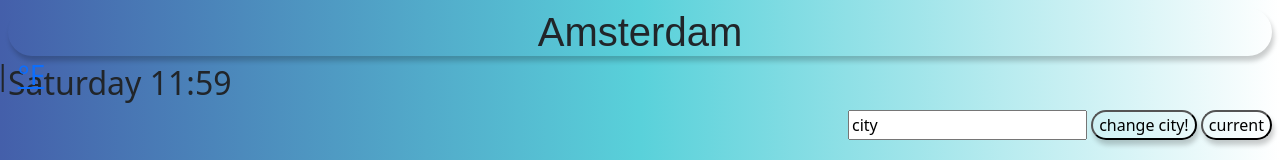
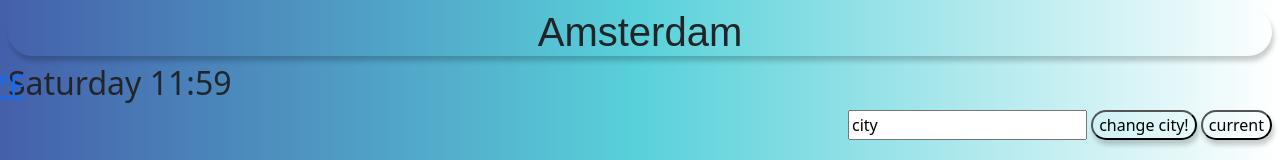
Before and after one commit to Omo249/weatherapphomework, a website built with Parcel: page index.html in a window 1280 px wide. Shown: the top 160 px of the page. Built offline with nearby package versions, Linux system fonts and the light colour scheme; no server answers.

Commit message:
changed css

```diff
--- a/src/styles.css
+++ b/src/styles.css
@@ -74,6 +74,6 @@ body {
   text-align: left;
   position: relative;
   line-height: 1;
-  top: -80px;
-  right: 50px;
+  top: -70px;
+  right: 70px;
 }
```
